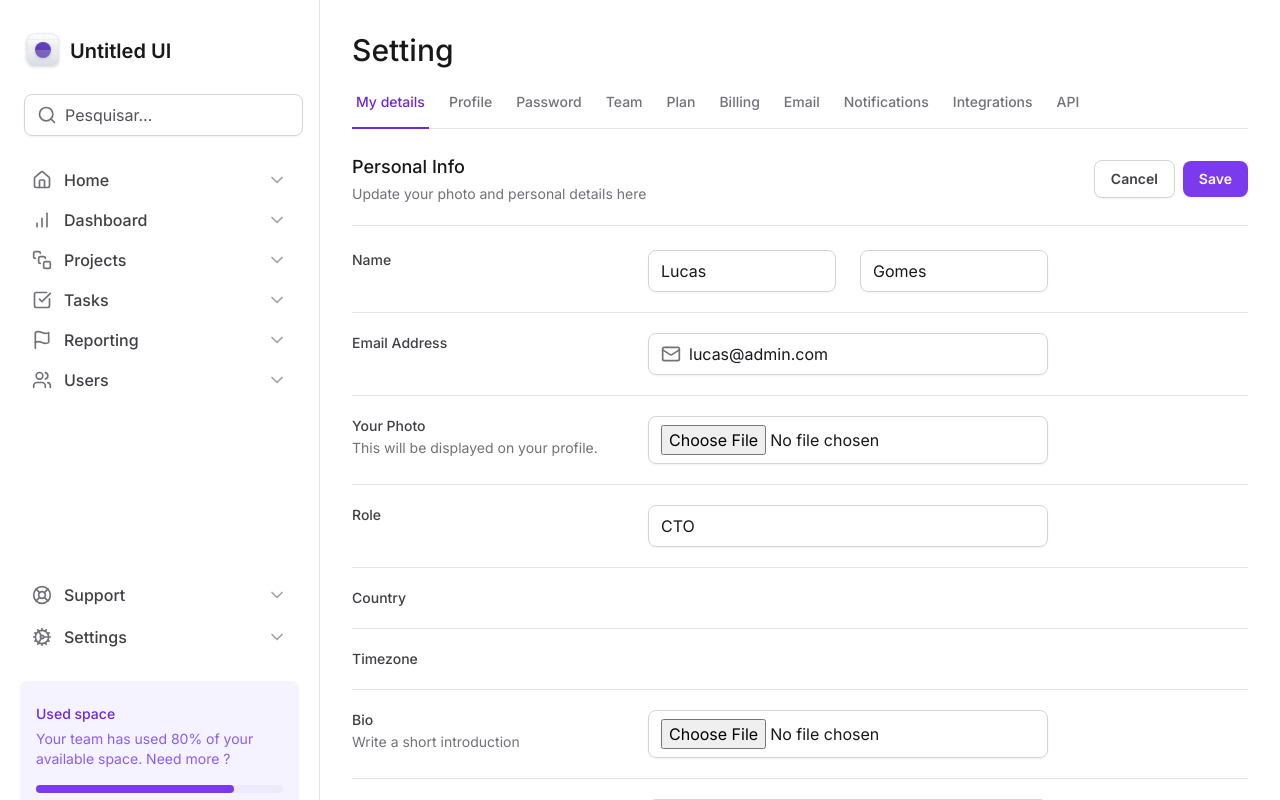
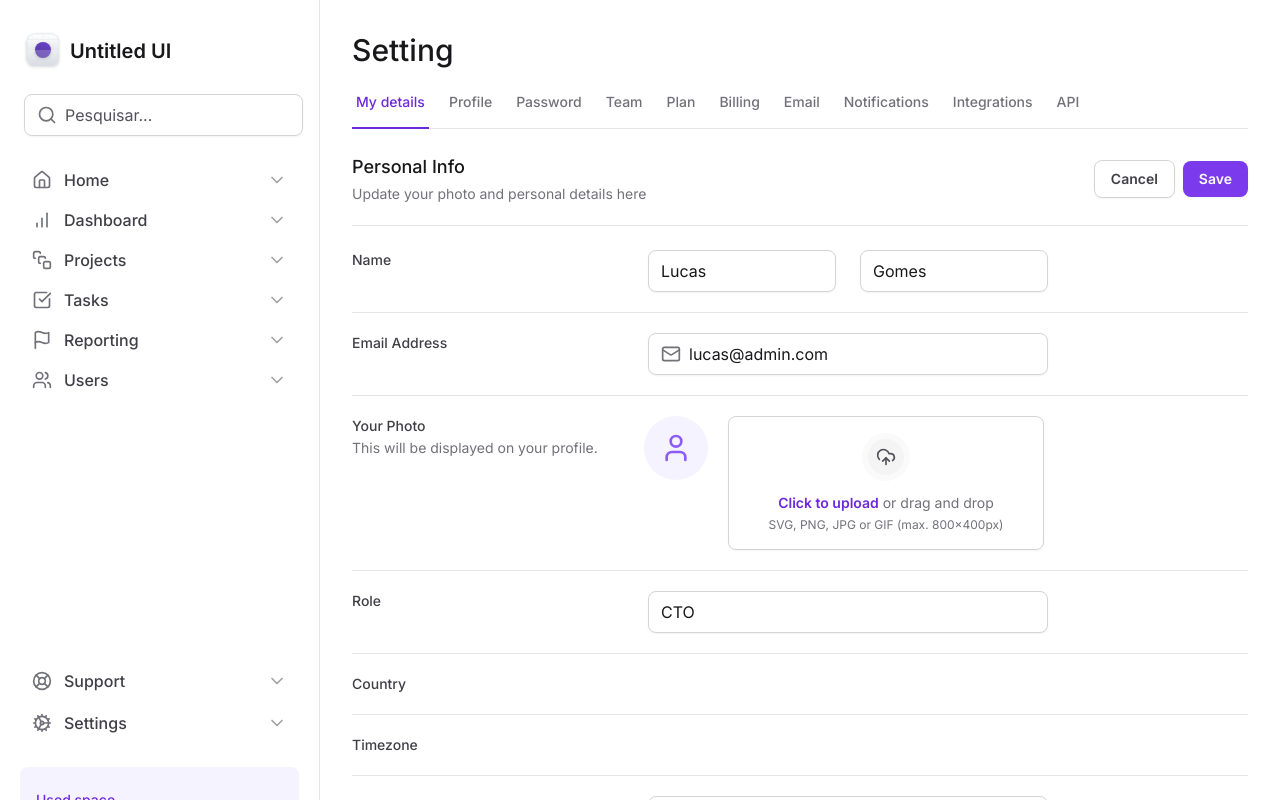
Before and after one commit to lucasgomesmatos/tailwind-next, a Next.js app: page / in a window 1280 px wide. Shown: the top 800 px of the page. Built offline with nearby package versions, Linux system fonts and the light colour scheme.

Commit message:
feat: iptup upload photo

```diff
--- a/src/app/page.tsx
+++ b/src/app/page.tsx
@@ -1,6 +1,6 @@
 import * as Input from '@/components/input'
 import { SettingsTabs } from '@/components/settings-tabs'
-import { Mail } from 'lucide-react'
+import { Mail, UploadCloud, User } from 'lucide-react'
 
 export default function Home() {
   return (
@@ -37,7 +37,7 @@
           id="settings"
           className="mt-6 flex w-full flex-col gap-5 divide-y divide-zinc-200"
         >
-          <div className="grid-cols-form grid gap-3">
+          <div className="grid grid-cols-form gap-3">
             <label
               htmlFor="firstName"
               className="text-sm font-medium text-zinc-700"
@@ -56,7 +56,7 @@
               </Input.Root>
             </div>
           </div>
-          <div className="grid-cols-form grid gap-3 pt-5">
+          <div className="grid grid-cols-form gap-3 pt-5">
             <label
               htmlFor="email"
               className="text-sm font-medium text-zinc-700"
@@ -76,7 +76,7 @@
             </Input.Root>
           </div>
 
-          <div className="grid-cols-form grid gap-3 pt-5">
+          <div className="grid grid-cols-form gap-3 pt-5">
             <label
               htmlFor="photo"
               className="text-sm font-medium text-zinc-700"
@@ -87,12 +87,34 @@
               </span>
             </label>
 
-            <Input.Root>
-              <Input.Control type="file" />
-            </Input.Root>
+            <div className="flex items-start gap-5">
+              <div className="flex h-16 w-16 items-center justify-center rounded-full bg-violet-50">
+                <User className="h-8 w-8 text-violet-500" />
+              </div>
+              <label
+                htmlFor="photo"
+                className="hover:bg-violet-25 group flex flex-1 cursor-pointer flex-col items-center gap-3 rounded-lg border border-zinc-300 px-6 py-4 text-center text-zinc-500 shadow-sm hover:border-violet-200 hover:text-violet-500"
+              >
+                <div className="border-6 rounded-full border-zinc-50 bg-zinc-100 p-2 group-hover:border-violet-50 group-hover:bg-violet-100">
+                  <UploadCloud className="h-5 w-5 text-zinc-600 group-hover:text-violet-600" />
+                </div>
+                <div className="flex flex-col items-center gap-1">
+                  <span className="text-sm">
+                    <span className="font-semibold text-violet-700">
+                      Click to upload
+                    </span>{' '}
+                    or drag and drop
+                  </span>
+                  <span className="text-xs">
+                    SVG, PNG, JPG or GIF (max. 800x400px)
+                  </span>
+                </div>
+              </label>
+              <input type="file" className="sr-only" id="photo" />
+            </div>
           </div>
 
-          <div className="grid-cols-form grid gap-3 pt-5">
+          <div className="grid grid-cols-form gap-3 pt-5">
             <label htmlFor="role" className="text-sm font-medium text-zinc-700">
               Role
             </label>
@@ -102,7 +124,7 @@
             </Input.Root>
           </div>
 
-          <div className="grid-cols-form grid gap-3 pt-5">
+          <div className="grid grid-cols-form gap-3 pt-5">
             <label
               htmlFor="country"
               className="text-sm font-medium text-zinc-700"
@@ -113,7 +135,7 @@
             <div></div>
           </div>
 
-          <div className="grid-cols-form grid gap-3 pt-5">
+          <div className="grid grid-cols-form gap-3 pt-5">
             <label
               htmlFor="timezone"
               className="text-sm font-medium text-zinc-700"
@@ -124,7 +146,7 @@
             <div></div>
           </div>
 
-          <div className="grid-cols-form grid gap-3 pt-5">
+          <div className="grid grid-cols-form gap-3 pt-5">
             <label htmlFor="bio" className="text-sm font-medium text-zinc-700">
               Bio
               <span className="mt-0.5 block text-sm font-normal text-zinc-500">
@@ -137,7 +159,7 @@
             </Input.Root>
           </div>
 
-          <div className="grid-cols-form grid gap-3 pt-5">
+          <div className="grid grid-cols-form gap-3 pt-5">
             <label
               htmlFor="portfolio"
               className="text-sm font-medium text-zinc-700"
--- a/tailwind.config.ts
+++ b/tailwind.config.ts
@@ -16,6 +16,16 @@
       maxWidth: {
         app: '700px',
       },
+
+      colors: {
+        violet: {
+          25: '#FCFAFF',
+        },
+      },
+
+      borderWidth: {
+        6: '6px',
+      },
     },
   },
   plugins: [],
```
